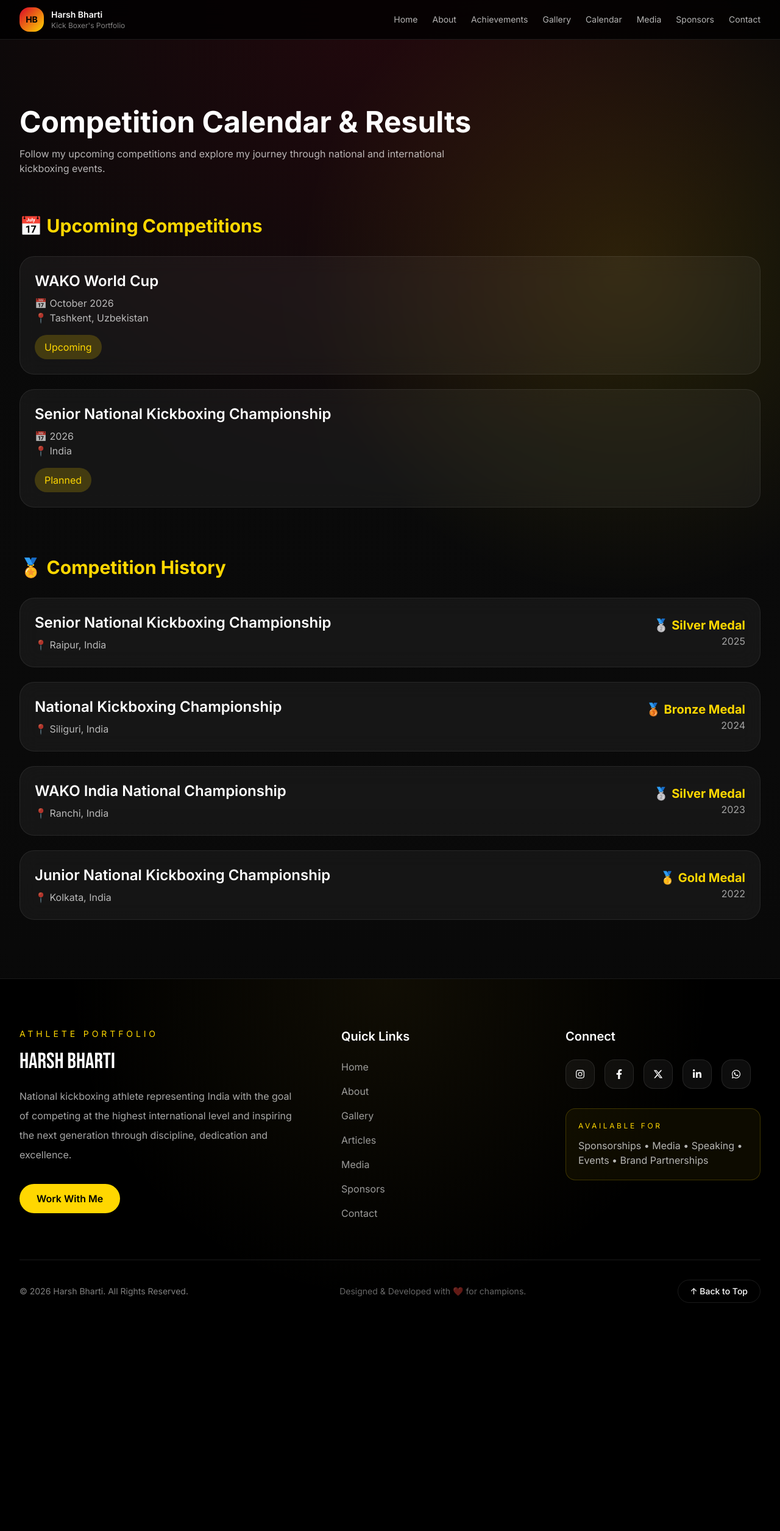
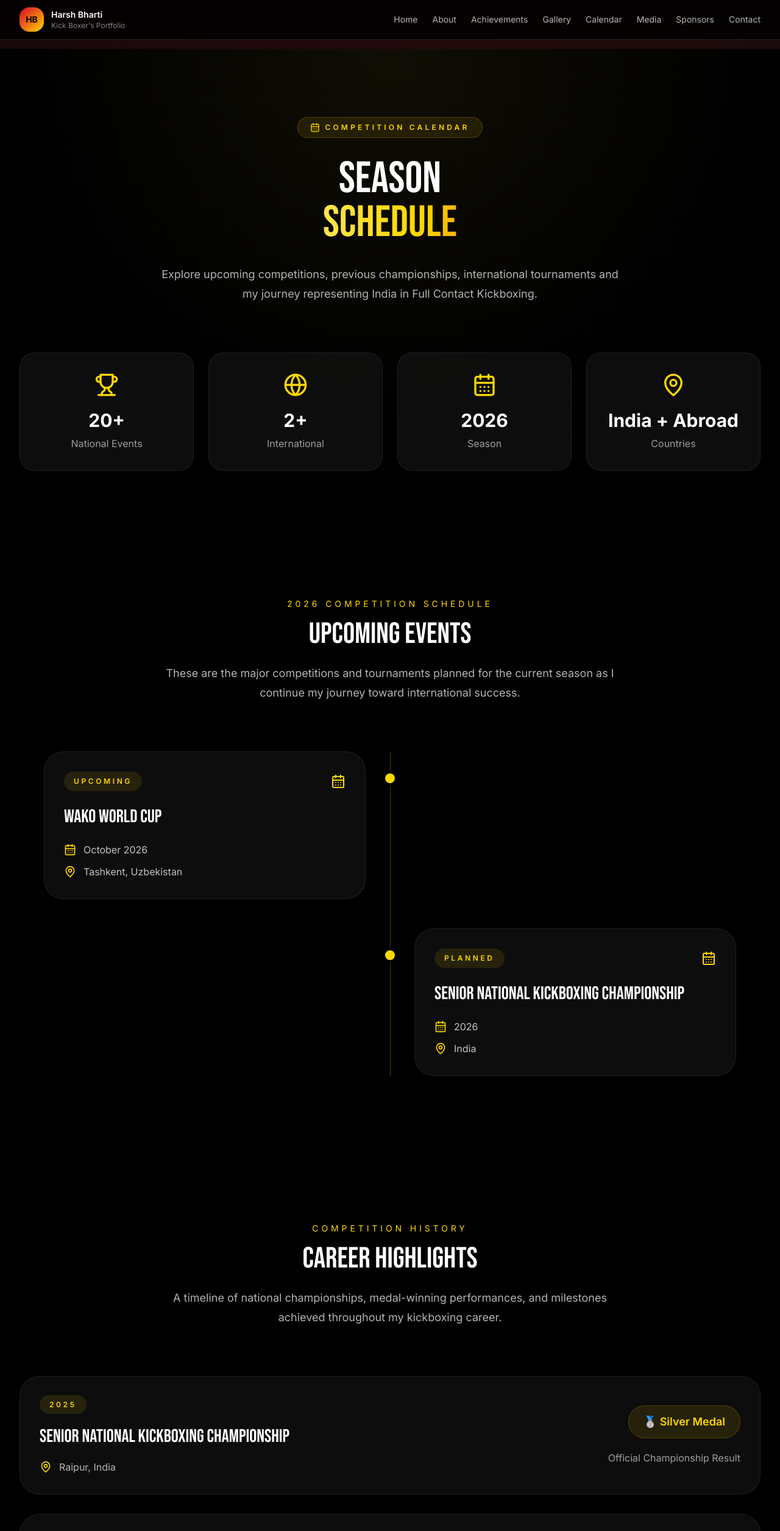
Before and after one commit to harshbharti55/kickboxer-harsh, a Next.js app: page /calendar in a window 1280 px wide. Shown: the top 2510 px of the page at 61% size. Before the commit the page ends 2216 px from the top, so only its background shows below. Built offline with nearby package versions, Linux system fonts and the light colour scheme.

Commit message:
Update page.tsx

```diff
--- a/app/calendar/page.tsx
+++ b/app/calendar/page.tsx
@@ -1,4 +1,13 @@
-export default function CalendarPage() {
+"use client";
+
+import { motion } from "framer-motion";
+import {
+  CalendarDays,
+  Trophy,
+  Globe,
+  MapPin,
+} from "lucide-react";
+
 const upcoming = [
   {
     event: "WAKO World Cup",
@@ -41,86 +50,427 @@ export default function CalendarPage() {
   },
 ];
 
+export default function CalendarPage() {
   return (
-    <main className="container-page py-24">
+    <main className="bg-black text-white">
 
-      <h1 className="text-5xl font-bold text-white">
-        Competition Calendar & Results
+      {/* Hero */}
+
+      <section className="relative overflow-hidden py-28">
+
+        <div className="absolute inset-0 bg-[radial-gradient(circle_at_top,rgba(212,175,55,0.08),transparent_60%)]" />
+
+        <div className="absolute inset-0 grid-overlay opacity-20" />
+
+        <div className="container-page relative z-10">
+
+          <motion.div
+            initial={{ opacity: 0, y: 35 }}
+            animate={{ opacity: 1, y: 0 }}
+            transition={{ duration: .8 }}
+            className="mx-auto max-w-4xl text-center"
+          >
+
+            <div className="inline-flex items-center gap-2 rounded-full border border-gold/20 bg-gold/10 px-5 py-2 text-xs font-semibold uppercase tracking-[0.35em] text-gold">
+
+              <CalendarDays className="h-4 w-4" />
+
+              Competition Calendar
+
+            </div>
+
+            <h1 className="mt-8 font-display text-5xl sm:text-6xl lg:text-7xl">
+
+              Season
+
+              <span className="block text-gradient">
+
+                Schedule
+
+              </span>
+
             </h1>
 
-      <p className="mt-4 text-white/70 max-w-3xl">
-        Follow my upcoming competitions and explore my journey through national
-        and international kickboxing events.
+            <p className="mx-auto mt-8 max-w-3xl text-lg leading-8 text-white/70">
+
+              Explore upcoming competitions, previous championships,
+              international tournaments and my journey representing India
+              in Full Contact Kickboxing.
+
             </p>
 
-      {/* Upcoming */}
-      <section className="mt-16">
-        <h2 className="text-3xl font-bold text-gold">
-          📅 Upcoming Competitions
+          </motion.div>
+
+          {/* Stats */}
+
+          <div className="mt-20 grid gap-6 md:grid-cols-4">
+
+            {[
+              {
+                icon: Trophy,
+                title: "National Events",
+                value: "20+",
+              },
+              {
+                icon: Globe,
+                title: "International",
+                value: "2+",
+              },
+              {
+                icon: CalendarDays,
+                title: "Season",
+                value: "2026",
+              },
+              {
+                icon: MapPin,
+                title: "Countries",
+                value: "India + Abroad",
+              },
+            ].map((item) => {
+
+              const Icon = item.icon;
+
+              return (
+
+                <motion.div
+                  key={item.title}
+                  whileHover={{ y: -8 }}
+                  className="glass rounded-3xl border border-white/10 p-8 text-center"
+                >
+
+                  <Icon className="mx-auto h-10 w-10 text-gold" />
+
+                  <h3 className="mt-5 text-3xl font-bold">
+
+                    {item.value}
+
+                  </h3>
+
+                  <p className="mt-2 text-white/60">
+
+                    {item.title}
+
+                  </p>
+
+                </motion.div>
+
+              );
+
+            })}
+
+          </div>
+
+        </div>
+
+      </section>
+      {/* Upcoming Competitions */}
+
+      <section className="container-page py-24">
+
+        <div className="mx-auto max-w-3xl text-center">
+
+          <p className="text-sm uppercase tracking-[0.35em] text-gold">
+            2026 Competition Schedule
+          </p>
+
+          <h2 className="mt-4 font-display text-5xl text-white">
+            Upcoming Events
           </h2>
 
-        <div className="mt-8 space-y-6">
+          <p className="mt-6 text-lg leading-8 text-white/70">
+            These are the major competitions and tournaments planned for the
+            current season as I continue my journey toward international success.
+          </p>
+
+        </div>
+
+        <div className="relative mt-20">
+
+          {/* Timeline */}
+          <div className="absolute left-5 top-0 h-full w-px bg-gold/30 lg:left-1/2" />
+
           {upcoming.map((item, index) => (
-            <div
-              key={index}
-              className="glass rounded-3xl border border-white/10 p-6"
+
+            <motion.div
+              key={item.event}
+              initial={{ opacity: 0, y: 30 }}
+              whileInView={{ opacity: 1, y: 0 }}
+              viewport={{ once: true }}
+              transition={{ delay: index * 0.15 }}
+              className={`relative mb-12 lg:flex ${
+                index % 2 === 0
+                  ? "lg:flex-row"
+                  : "lg:flex-row-reverse"
+              }`}
             >
-              <h3 className="text-2xl font-semibold text-white">
+
+              {/* Timeline Dot */}
+
+              <div className="absolute left-2 top-8 h-6 w-6 rounded-full border-4 border-black bg-gold lg:left-1/2 lg:-translate-x-1/2" />
+
+              <div className="ml-14 lg:ml-0 lg:w-1/2 lg:px-10">
+
+                <motion.div
+                  whileHover={{ y: -8 }}
+                  className="glass rounded-[2rem] border border-white/10 p-8 transition-all duration-300 hover:border-gold/40"
+                >
+
+                  <div className="flex items-center justify-between">
+
+                    <span className="rounded-full bg-gold/10 px-4 py-2 text-xs font-semibold uppercase tracking-[0.3em] text-gold">
+
+                      {item.status}
+
+                    </span>
+
+                    <CalendarDays className="h-6 w-6 text-gold" />
+
+                  </div>
+
+                  <h3 className="mt-6 text-3xl font-display text-white">
+
+                    {item.event}
+
+                  </h3>
+
+                  <div className="mt-6 space-y-3">
+
+                    <div className="flex items-center gap-3">
+
+                      <CalendarDays className="h-5 w-5 text-gold" />
+
+                      <span className="text-white/75">
+                        {item.date}
+                      </span>
+
+                    </div>
+
+                    <div className="flex items-center gap-3">
+
+                      <MapPin className="h-5 w-5 text-gold" />
+
+                      <span className="text-white/75">
+                        {item.location}
+                      </span>
+
+                    </div>
+
+                  </div>
+
+                </motion.div>
+
+              </div>
+
+            </motion.div>
+
+          ))}
+
+        </div>
+
+      </section>
+            {/* Competition History */}
+
+      <section className="container-page py-24">
+
+        <div className="mx-auto max-w-3xl text-center">
+
+          <p className="text-sm uppercase tracking-[0.35em] text-gold">
+            Competition History
+          </p>
+
+          <h2 className="mt-4 font-display text-5xl text-white">
+            Career Highlights
+          </h2>
+
+          <p className="mt-6 text-lg leading-8 text-white/70">
+            A timeline of national championships, medal-winning performances,
+            and milestones achieved throughout my kickboxing career.
+          </p>
+
+        </div>
+
+        <div className="mt-20 grid gap-8">
+
+          {history.map((item, index) => (
+
+            <motion.div
+              key={item.year}
+              initial={{ opacity: 0, x: -30 }}
+              whileInView={{ opacity: 1, x: 0 }}
+              viewport={{ once: true }}
+              transition={{ delay: index * 0.12 }}
+              whileHover={{ y: -6 }}
+              className="glass rounded-[2rem] border border-white/10 p-8 transition-all duration-300 hover:border-gold/40"
+            >
+
+              <div className="flex flex-col gap-8 lg:flex-row lg:items-center lg:justify-between">
+
+                <div>
+
+                  <span className="rounded-full bg-gold/10 px-4 py-2 text-xs font-semibold uppercase tracking-[0.3em] text-gold">
+                    {item.year}
+                  </span>
+
+                  <h3 className="mt-6 text-3xl font-display text-white">
                     {item.event}
                   </h3>
 
-              <p className="mt-2 text-white/70">
-                📅 {item.date}
+                  <div className="mt-5 flex items-center gap-3 text-white/70">
+
+                    <MapPin className="h-5 w-5 text-gold" />
+
+                    <span>{item.location}</span>
+
+                  </div>
+
+                </div>
+
+                <div className="text-left lg:text-right">
+
+                  <div className="inline-flex rounded-full border border-gold/20 bg-gold/10 px-6 py-3">
+
+                    <span className="text-lg font-semibold text-gold">
+                      {item.result}
+                    </span>
+
+                  </div>
+
+                  <p className="mt-5 text-white/60">
+                    Official Championship Result
                   </p>
 
-              <p className="text-white/70">
-                📍 {item.location}
+                </div>
+
+              </div>
+
+            </motion.div>
+
+          ))}
+
+        </div>
+
+      </section>
+
+      {/* Season Goals */}
+
+      <section className="container-page py-24">
+
+        <motion.div
+          initial={{ opacity: 0 }}
+          whileInView={{ opacity: 1 }}
+          viewport={{ once: true }}
+          className="overflow-hidden rounded-[2.5rem] border border-gold/20 bg-gradient-to-r from-gold/10 via-black to-black p-12"
+        >
+
+          <div className="mx-auto max-w-4xl text-center">
+
+            <p className="text-sm uppercase tracking-[0.35em] text-gold">
+              2026 Goals
             </p>
 
-              <span className="mt-4 inline-block rounded-full bg-gold/20 px-4 py-2 text-gold">
-                {item.status}
+            <h2 className="mt-5 font-display text-5xl text-white">
+              Mission
+              <span className="block text-gradient">
+                World Stage
               </span>
-            </div>
-          ))}
-        </div>
-      </section>
-
-      {/* History */}
-      <section className="mt-20">
-        <h2 className="text-3xl font-bold text-gold">
-          🏅 Competition History
             </h2>
 
-        <div className="mt-8 space-y-6">
-          {history.map((item, index) => (
-            <div
-              key={index}
-              className="glass rounded-3xl border border-white/10 p-6"
-            >
-              <div className="flex flex-col md:flex-row md:items-center md:justify-between">
-                <div>
-                  <h3 className="text-2xl font-semibold text-white">
-                    {item.event}
-                  </h3>
+            <p className="mx-auto mt-6 max-w-3xl text-lg leading-8 text-white/70">
+              Continue representing India in national and international
+              competitions while striving to become a World Championship
+              medalist and inspiring the next generation of athletes.
+            </p>
 
-                  <p className="mt-2 text-white/70">
-                    📍 {item.location}
+            <div className="mt-10 grid gap-6 md:grid-cols-3">
+
+              <div className="glass rounded-3xl border border-white/10 p-6">
+                <h3 className="text-3xl">🌍</h3>
+                <p className="mt-4 font-semibold text-white">
+                  International Competition
                 </p>
               </div>
 
-                <div className="mt-4 md:mt-0 text-right">
-                  <p className="text-xl font-bold text-gold">
-                    {item.result}
+              <div className="glass rounded-3xl border border-white/10 p-6">
+                <h3 className="text-3xl">🥇</h3>
+                <p className="mt-4 font-semibold text-white">
+                  Win More Gold Medals
+                </p>
+              </div>
+
+              <div className="glass rounded-3xl border border-white/10 p-6">
+                <h3 className="text-3xl">🇮🇳</h3>
+                <p className="mt-4 font-semibold text-white">
+                  Represent India
+                </p>
+              </div>
+
+            </div>
+
+          </div>
+
+        </motion.div>
+
+      </section>
+            {/* Contact CTA */}
+
+      <section className="container-page pb-28">
+
+        <motion.div
+          initial={{ opacity: 0 }}
+          whileInView={{ opacity: 1 }}
+          viewport={{ once: true }}
+          className="overflow-hidden rounded-[2.5rem] border border-gold/20 bg-gradient-to-r from-gold/10 via-black to-black p-12"
+        >
+
+          <div className="mx-auto max-w-4xl text-center">
+
+            <p className="text-sm uppercase tracking-[0.35em] text-gold">
+              Competition Journey
             </p>
 
-                  <p className="text-white/60">
-                    {item.year}
+            <h2 className="mt-5 font-display text-5xl text-white">
+              Follow My
+              <span className="block text-gradient">
+                Next Chapter
+              </span>
+            </h2>
+
+            <p className="mx-auto mt-6 max-w-3xl text-lg leading-8 text-white/70">
+              My competition calendar is regularly updated with upcoming
+              championships, international tournaments and major career
+              milestones. Thank you for supporting my journey toward
+              representing India on the world stage.
             </p>
+
+            <div className="mt-10 flex flex-wrap justify-center gap-5">
+
+              <a
+                href="/achievements"
+                className="rounded-full bg-gold px-8 py-4 font-semibold text-black transition hover:scale-105"
+              >
+                View Achievements
+              </a>
+
+              <a
+                href="/media"
+                className="rounded-full border border-white/15 bg-white/5 px-8 py-4 font-semibold text-white transition hover:border-gold/40 hover:bg-white/10"
+              >
+                Watch Highlights
+              </a>
+
+              <a
+                href="/contact"
+                className="rounded-full border border-gold/30 bg-gold/10 px-8 py-4 font-semibold text-gold transition hover:bg-gold hover:text-black"
+              >
+                Contact Me
+              </a>
+
             </div>
+
           </div>
-            </div>
-          ))}
-        </div>
+
+        </motion.div>
+
       </section>
 
     </main>
```
Lines whose indentation alone changed are shown as unchanged.
